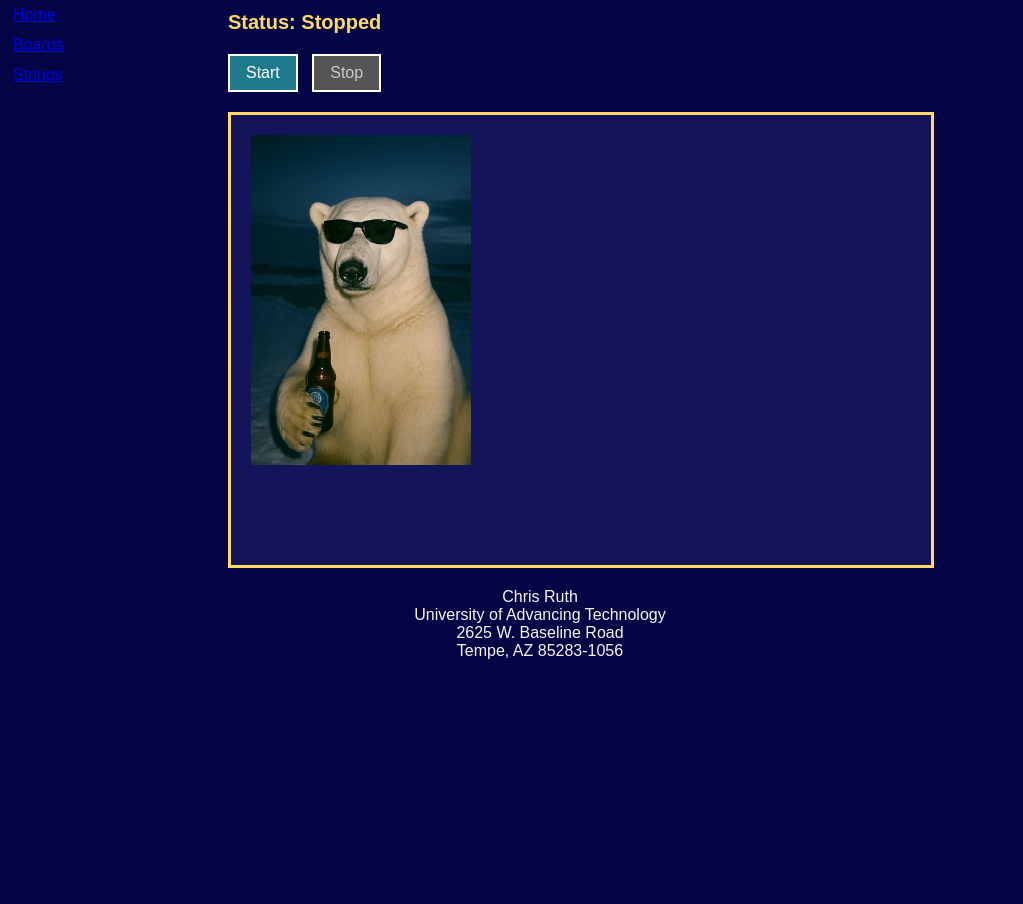
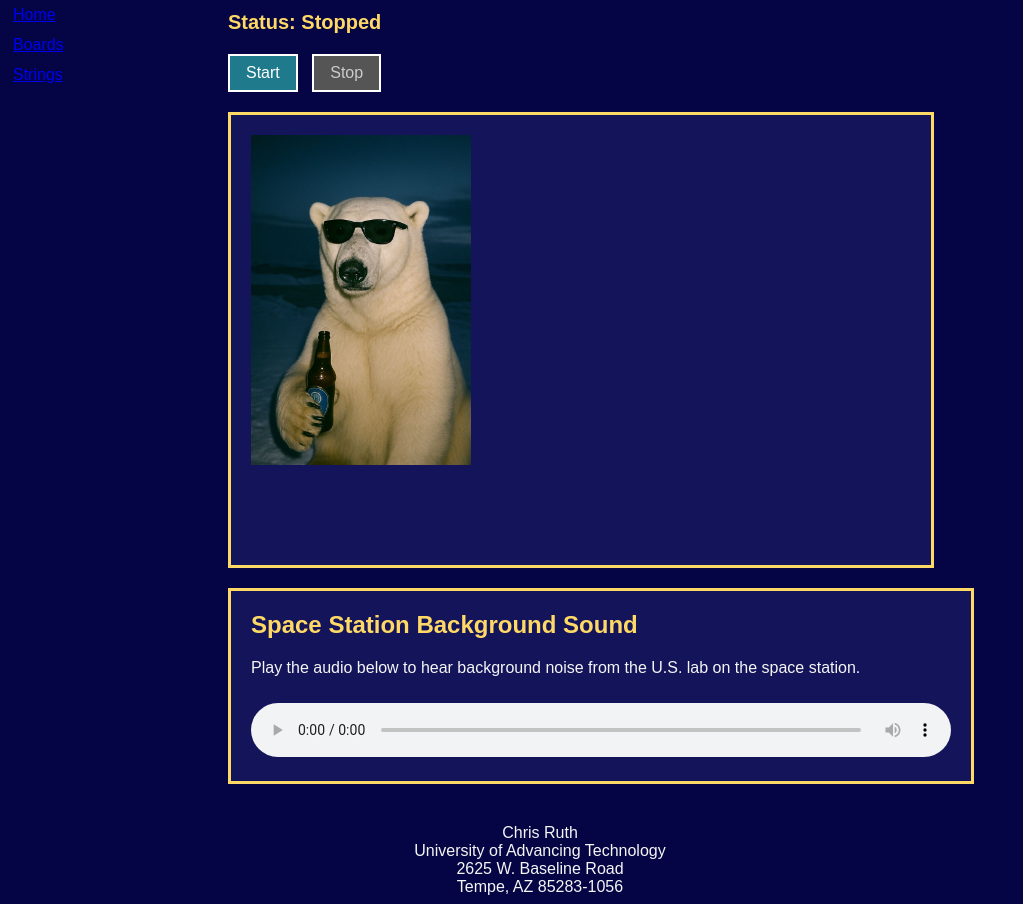
Before and after one commit to ruthlessc98/CSC102, a plain HTML site: page index.html in a window 1280 px wide. Shown: the part 155-1059 px from the top of the page, without its empty margins (0-1023 px from the left). Before the commit the page ends 823 px from the top, so only its background shows below. Drawn offline with Linux system fonts and the light colour scheme.

Commit message:
Add files via upload

```diff
--- a/index.html
+++ b/index.html
@@ -57,6 +57,21 @@
          <!-- my Polar meme image that will move around -->
          <img id="PolarImage" src="Polar.jpg" alt="Polar meme">
       </div>
+
+      <!-- section that holds the space station sound player -->
+      <div id="soundPanel">
+         <!-- heading for the sound feature -->
+         <h2>Space Station Background Sound</h2>
+         <!-- short description of the audio file -->
+         <p>Play the audio below to hear background noise from the U.S. lab on the space station.</p>
+         <!-- HTML audio player with browser Play and Pause controls -->
+         <audio controls loop>
+            <!-- links to the MP3 sound file for this assignment -->
+            <source src="us-lab-background.mp3" type="audio/mpeg">
+            <!-- fallback text if the browser cannot play the audio -->
+            Your browser does not support the audio player.
+         </audio>
+      </div>
    </main>
 
    <!-- the footer shows my name and school information -->
--- a/main.css
+++ b/main.css
@@ -94,3 +94,22 @@ button:disabled {
     margin-top: 20px;
     min-height: 30px;
 }
+
+#soundPanel {
+    background-color: rgb(20, 20, 90);
+    border: 3px solid #ffd966;
+    padding: 20px;
+    margin-top: 20px;
+    margin-bottom: 20px;
+    max-width: 700px;
+}
+
+#soundPanel h2 {
+    color: #ffd966;
+    margin-top: 0;
+}
+
+#soundPanel audio {
+    width: 100%;
+    margin-top: 10px;
+}
```
Also changed, not shown: 1 other file.
